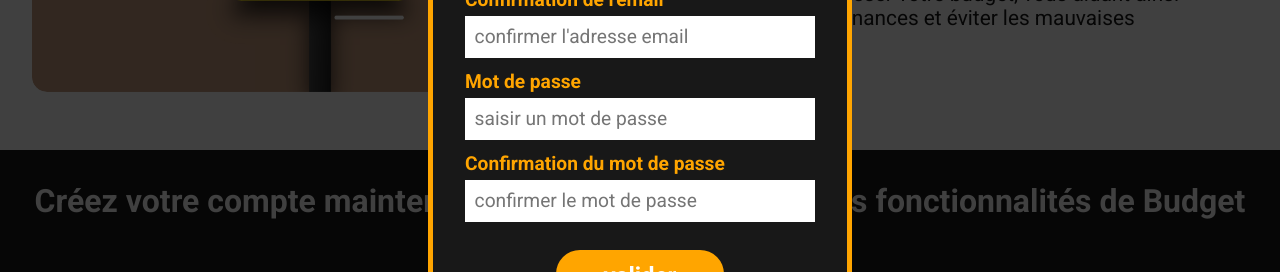
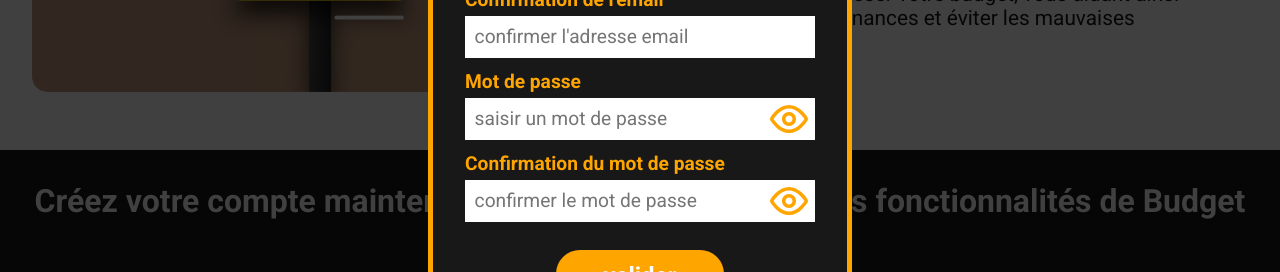
Before and after one commit to juan5987/budgetninjafront, an Angular app: page / in a window 1280 px wide. Both pictures are taken after a click on the button "CRÉER MON COMPTE". Shown: the part 2001-2273 px from the top of the page. Built offline with nearby package versions, Linux system fonts and the light colour scheme; a web font is replaced by a local one.

Commit message:
added show/hide password logic and icons

```diff
--- a/src/app/pages/home/components/signup-modal/signup-modal.component.html
+++ b/src/app/pages/home/components/signup-modal/signup-modal.component.html
@@ -31,7 +31,7 @@
           Email
         </label>
         <input type="email" class="modal__container__form__element__input form-control" id="email" name="email"
-          placeholder="saisir une adresse email valide" formControlName="email" autocomplete="email"/>
+          placeholder="saisir une adresse email valide" formControlName="email" autocomplete="email" />
         <span *ngIf="submitted && form['email'].hasError('required')"
           class="modal__container__form__element__input__error">
           Veuillez saisir une adresse email
@@ -46,7 +46,8 @@
           Confirmation de l'email
         </label>
         <input type="email" class="modal__container__form__element__input form-control" id="emailConfirm"
-          name="emailConfirm" placeholder="confirmer l'adresse email" formControlName="emailConfirm" autocomplete="email" />
+          name="emailConfirm" placeholder="confirmer l'adresse email" formControlName="emailConfirm"
+          autocomplete="email" />
         <span *ngIf="submitted && form['emailConfirm'].hasError('required')"
           class="modal__container__form__element__input__error">
           Veuillez confirmer l'email
@@ -64,8 +65,11 @@
         <label for="signup_password" class="modal__container__form__element__label">
           Mot de passe
         </label>
-        <input type="password" class="modal__container__form__element__input" id="password" name="password"
-          placeholder="saisir un mot de passe" formControlName="password" autocomplete="new-password"/>
+        <input [type]="showPassword ? 'text' : 'password'" class="modal__container__form__element__input" id="password" name="password"
+          placeholder="saisir un mot de passe" formControlName="password" autocomplete="new-password" />
+        <span class="modal__container__form__element__eye">
+          <img class="modal__container__form__element__eye__img" [src]="!showPassword ? 'assets/images/icons/eye.svg' : 'assets/images/icons/eyec.svg '" alt="oeil" (click)="handleToggleShowPassword()">
+        </span>
         <span *ngIf="submitted && form['password'].hasError('required')"
           class="modal__container__form__element__input__error">
           Veuillez saisir un mot de passe
@@ -84,8 +88,12 @@
         <label for="signup_passwordConfirm" class="modal__container__form__element__label">
           Confirmation du mot de passe
         </label>
-        <input type="password" class="modal__container__form__element__input" id="passwordConfirm"
-          name="passwordConfirm" placeholder="confirmer le mot de passe" formControlName="passwordConfirm" autocomplete="new-password"/>
+        <input [type]="showPassword ? 'text' : 'password'" class="modal__container__form__element__input" id="passwordConfirm"
+          name="passwordConfirm" placeholder="confirmer le mot de passe" formControlName="passwordConfirm"
+          autocomplete="new-password" />
+        <span class="modal__container__form__element__eye">
+          <img class="modal__container__form__element__eye__img" [src]="!showPassword ? 'assets/images/icons/eye.svg' : 'assets/images/icons/eyec.svg '" alt="oeil" (click)="handleToggleShowPassword()">
+        </span>
         <span *ngIf="submitted && form['passwordConfirm'].hasError('required')"
           class="modal__container__form__element__input__error">
           Veuillez confirmer le mot de passe
--- a/src/app/pages/home/components/signup-modal/signup-modal.component.sass
+++ b/src/app/pages/home/components/signup-modal/signup-modal.component.sass
@@ -46,12 +46,29 @@
                 display: flex
                 flex-direction: column
                 margin-bottom: .75rem
+                position: relative
 
                 &__label
                     color: orange
                     margin-bottom: .25em
                     font-size: 1.2rem
                     font-weight: bold
+
+                &__eye
+                  height: 100%
+                  position: absolute
+                  top: 1.75rem
+                  right: 0
+                  display: flex
+                  height: 42px
+                  padding: 0 5px
+                  background-color: white
+
+                  &__img
+                    width: 100%
+                    height: 100%
+                    color: orange
+                    cursor: pointer
 
                 &__input
                     font-size: 1.2rem
--- a/src/app/pages/home/components/signup-modal/signup-modal.component.ts
+++ b/src/app/pages/home/components/signup-modal/signup-modal.component.ts
@@ -11,6 +11,7 @@ import { FormService } from './services/form.service';
 export class SignupModalComponent implements OnInit {
   isModalOpen = false;
   submitted: boolean = false;
+  showPassword: boolean = false;
 
   formValues: FormGroup = this.formBuilder.group({
     username: ['', [Validators.required, Validators.minLength(3), Validators.maxLength(20), Validators.pattern(/^[a-zA-Z0-9]+$/)]],
@@ -50,6 +51,10 @@ export class SignupModalComponent implements OnInit {
     e.stopPropagation();
   }
 
+  handleToggleShowPassword() {
+    this.showPassword = !this.showPassword;
+  }
+
   ngOnInit() {
     this.formValues.valueChanges.subscribe(() => {
       this.submitted = false;
```
Also changed, not shown: src/assets/images/icons/eye.svg (added), src/assets/images/icons/eyec.svg (added). Lines whose indentation alone changed are shown as unchanged.
